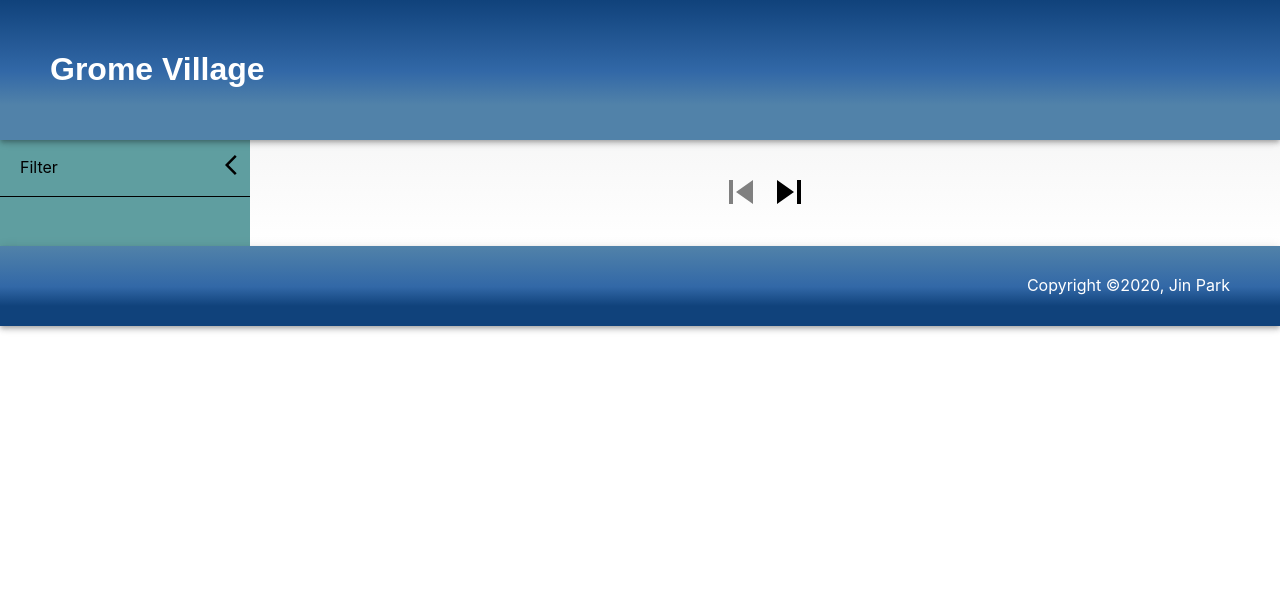
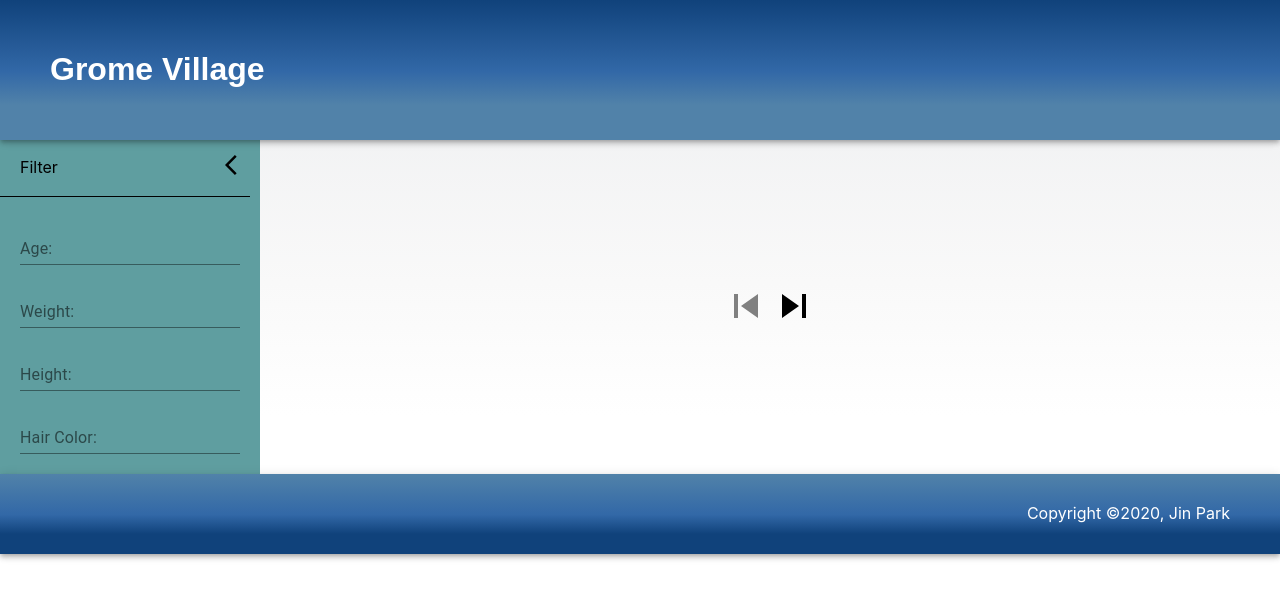
Before and after one commit to zerogamma/LivyVillage, a React (Create React App) app: page /home in a window 1280 px wide. Both pictures are taken after a click on the icon 22 px from the left and 165 px from the top of the page. Shown: the top 598 px of the page. Built offline with nearby package versions, Linux system fonts and the light colour scheme; no server answers.

Commit message:
WIP filters

```diff
--- a/src/api/api-functions.js
+++ b/src/api/api-functions.js
@@ -13,25 +13,6 @@ const Api = () => {
             }
             return locals
           },
-        getManager: async employee => {
-            let employees = []
-            try {
-                const response = await axios.get(`${api.url}?manager=${employee}`)
-                return response.data || employees
-            } catch ( error ) {
-                console.error(error.toString())
-            }
-        },
-        getByIds: async employee => {
-          let employees = []
-            try {
-                const response = await axios.get(`${api.url}?id=${employee}`)
-                return response.data || employees
-            } catch ( error ) {
-                console.error(error.toString())
-            }
-        }
-
     }
 }
 
--- a/src/components/village/filter/filter.js
+++ b/src/components/village/filter/filter.js
@@ -1,22 +1,60 @@
-import React , { useState } from "react";
+import React , { useState , useRef  } from "react";
 import {
     FilContainer,
     FilContent,
     FiExpand,
     FiCollapse,
-    FiImgContainer
+    FiImgContainer,
+    FilTitle,
+    FilFilters,
+    FilFilter
 } from './style'
 
-const Filter = () => {
+const Filter = ({currentFilter,filter}) => {
+    const inputAgeRef = useRef(null);
+    const inputWeightRef = useRef(null);
+    const inputHeightRef = useRef(null);
+    const inputHairRef = useRef(null);
+
     const [expand, setExpand] = useState(false)
+
+    const action = (target) => {
+        switch(true){
+            case target.target === inputAgeRef.current:
+                filter(Object.assign(currentFilter,{'age':inputAgeRef.current.value}));
+                break;
+            case target.target === inputWeightRef.current:
+                filter(Object.assign(currentFilter,{'weight':inputWeightRef.current.value}));
+                break;
+            case target.target === inputHeightRef.current:
+                filter(Object.assign(currentFilter,{'height':inputHeightRef.current.value}));
+                break;
+            case target.target === inputHairRef.current:
+                filter(Object.assign(currentFilter,{'hair':inputHairRef.current.value}));
+                break;
+            default:
+                break;
+        }
+    }
+
+    const handleKeyPress = (target) => {
+       if (target.charCode === 13)
+            action(target);
+    }
 
     return <FilContainer>
                     <FiImgContainer>
                         {!expand ? <FiExpand onClick={()=> setExpand(!expand)} />: <FiCollapse onClick={()=> setExpand(!expand)} />}
                     </FiImgContainer>
                     <FilContent expanded={expand}>
-                        Filter
+                        <FilTitle>Filter</FilTitle>
                     </FilContent>
+                    {expand && <FilFilters>
+                            <FilFilter inputRef={inputAgeRef} onKeyPress={handleKeyPress} label="Age:"></FilFilter>
+                            <FilFilter inputRef={inputWeightRef} onKeyPress={handleKeyPress} label="Weight:"></FilFilter>
+                            <FilFilter inputRef={inputHeightRef} onKeyPress={handleKeyPress} label="Height:"></FilFilter>
+                            <FilFilter inputRef={inputHairRef} onKeyPress={handleKeyPress} label="Hair Color:"></FilFilter>
+                        </FilFilters>}
             </FilContainer>
 }
 
--- a/src/components/village/filter/style.js
+++ b/src/components/village/filter/style.js
@@ -1,6 +1,9 @@
 import styled from 'styled-components'
 import ArrowBackIosIcon from '@material-ui/icons/ArrowBackIos';
 import ArrowForwardIosIcon from '@material-ui/icons/ArrowForwardIos';
+// import Typography from '@material-ui/core/Typography';
+import TextField from '@material-ui/core/TextField';
+
 
 export const FilContainer = styled.div`
     height: 100%;
@@ -18,7 +21,17 @@ export const FilContent = styled.div`
     padding: 20px;
     border-bottom: 1px solid;
     `}
+`
+export const FilTitle = styled.div`
+`
 
+export const FilFilters = styled.div`
+    padding: 20px;
+    display: grid;
+    gap: 15px;
+`
+
+export const FilFilter = styled(TextField)`
 `
 
 export const FiImgContainer = styled.div`
--- a/src/components/village/village-list/village-list.js
+++ b/src/components/village/village-list/village-list.js
@@ -5,8 +5,6 @@ import {
 import VillageCard from "../village-card";
 
 const List = (props) => {
-    debugger;
-
     return props.data.map( (list, i)=>
                     <VillList key={list.id} >
                         <VillageCard data={list}/>
--- a/src/pages/village-page.js
+++ b/src/pages/village-page.js
@@ -9,21 +9,20 @@ import Switcher from '../components/village/switcher'
 import Filter from '../components/village/filter'
 import LayoutContainer from '../components/village/layoutContainer'
 
-
 const Village = () => {
     const dispatch = useDispatch()
-    const [searchValue, setSearchValue] = useState('')
+    const [filterValue, setfilterValue] = useState({'age':'', 'weight':'','height':'','hair':'','profession':[]})
     const [isLoading, setIsLoading] = useState(false)
     const [pageValue, setPageValue] = useState(0)
 
-    const search = (value) => {
-        setSearchValue(value);
+    const filter = (value) => {
+        setfilterValue(value)
     }
 
     useEffect( () => {
         async function fetchData() {
             async function fetch(){
-                dispatch(fetchVillage({'filter':searchValue, 'page':pageValue}));
+                dispatch(fetchVillage({'filter':filterValue, 'page':pageValue}));
             }
             try {
                 await Promise.all([fetch()]);
@@ -35,17 +34,17 @@ const Village = () => {
         }
         setIsLoading(true);
         fetchData();
-    },[dispatch, searchValue, pageValue])
+    },[dispatch, filterValue, pageValue])
 
 
 
     return <MainContainer>
-                <Filter />
+                <Filter currentFilter={filterValue} filter={filter}/>
                 <LoadingBar isLoading={isLoading}/>
                 <LayoutContainer>
                     {/* <SearchBar search={search} placeholder='User Id (MultiSearch e.g: 1,2,3)' /> */}
                     <Switcher page={pageValue} setPage={setPageValue}/>
-                    <List search={search} />
+                    <List />
                 </LayoutContainer>
             </MainContainer>
 }
```
Lines whose indentation alone changed are shown as unchanged.
